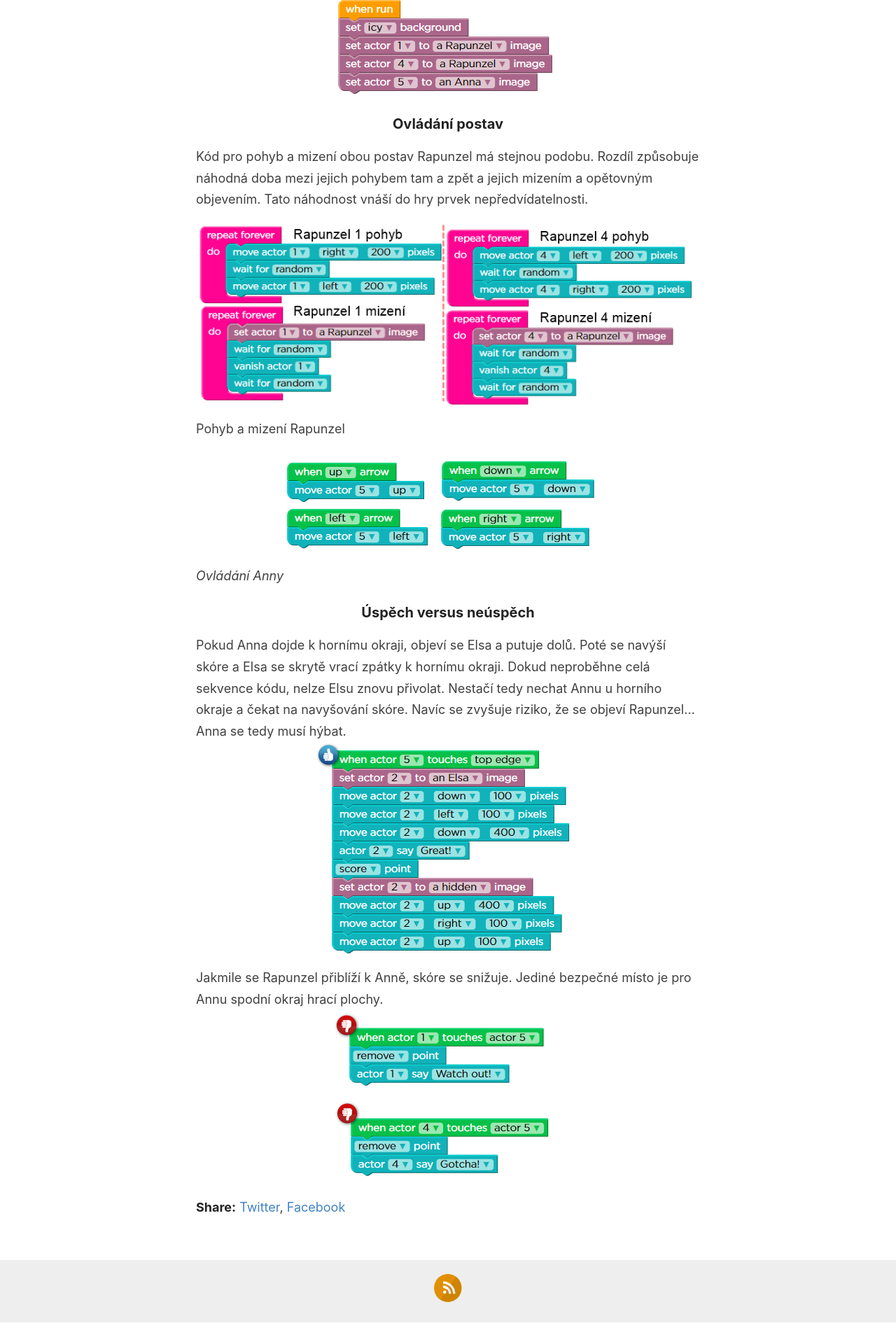
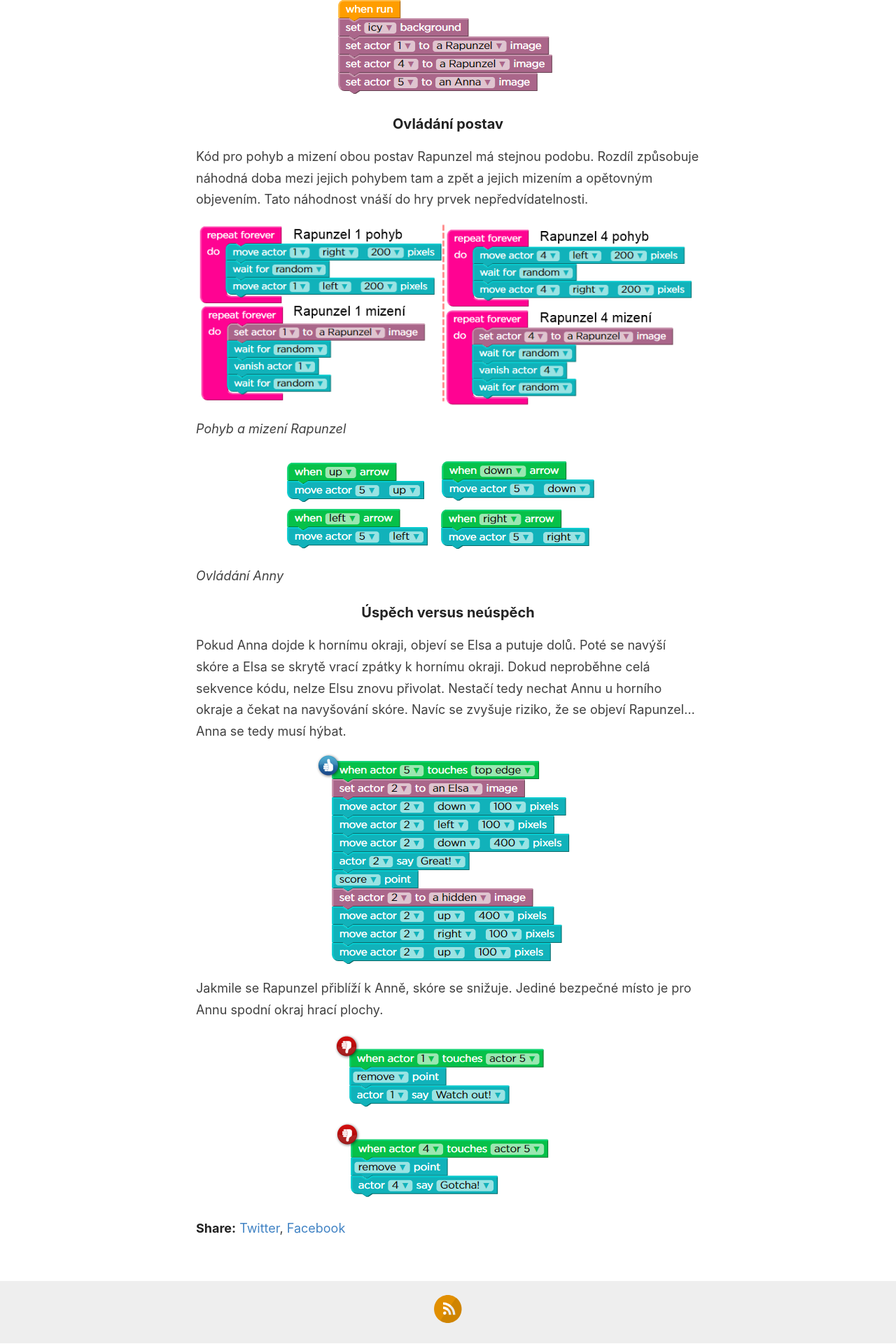
Before and after one commit to darekjara/darekjara.github.io, a Jekyll site: the page built from _posts/2017-11-30-Anna-Elsa-dangerous-journey.md, in a window 1280 px wide. Shown: the part 1119-3039 px from the top of the page at 70% size. Built offline with Jekyll 4.4.1, drawn with Linux system fonts in a browser that asks for light colours; before the commit the page ends 3009 px from its top, so only the background shows below that.

```diff
--- a/_posts/2017-11-30-Anna-Elsa-dangerous-journey.md
+++ b/_posts/2017-11-30-Anna-Elsa-dangerous-journey.md
@@ -17,7 +17,7 @@ Kód pro pohyb a mizení obou postav Rapunzel má stejnou podobu. Rozdíl způso
 
 ![](/images/EA-dangerous-journey-snippet-02.png)
 
-<small>Pohyb a mizení Rapunzel</small>
+*Pohyb a mizení Rapunzel*
 
 ![](/images/EA-dangerous-journey-snippet-03.png)
 
@@ -25,7 +25,9 @@ Kód pro pohyb a mizení obou postav Rapunzel má stejnou podobu. Rozdíl způso
 
 ### Úspěch versus neúspěch
 Pokud Anna dojde k hornímu okraji, objeví se Elsa a putuje dolů. Poté se navýší skóre a Elsa se skrytě vrací zpátky k hornímu okraji. Dokud neproběhne celá sekvence kódu, nelze Elsu znovu přivolat. Nestačí tedy nechat Annu u horního okraje a čekat na navyšování skóre. Navíc se zvyšuje riziko, že se objeví Rapunzel... Anna se tedy musí hýbat.
+
 ![](/images/EA-dangerous-journey-snippet-04.png)
 
 Jakmile se Rapunzel přiblíží k Anně, skóre se snižuje. Jediné bezpečné místo je pro Annu spodní okraj hrací plochy.
+
 ![](/images/EA-dangerous-journey-snippet-05.png)
```
